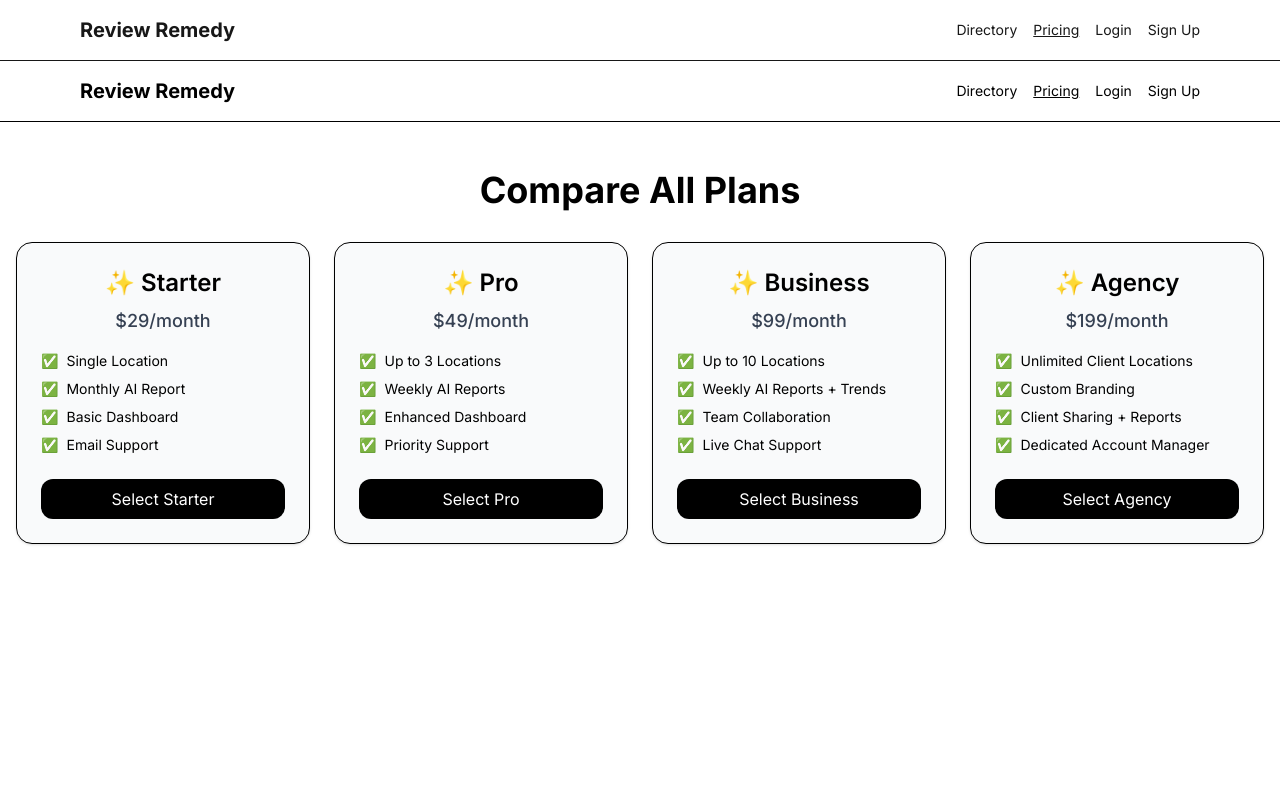
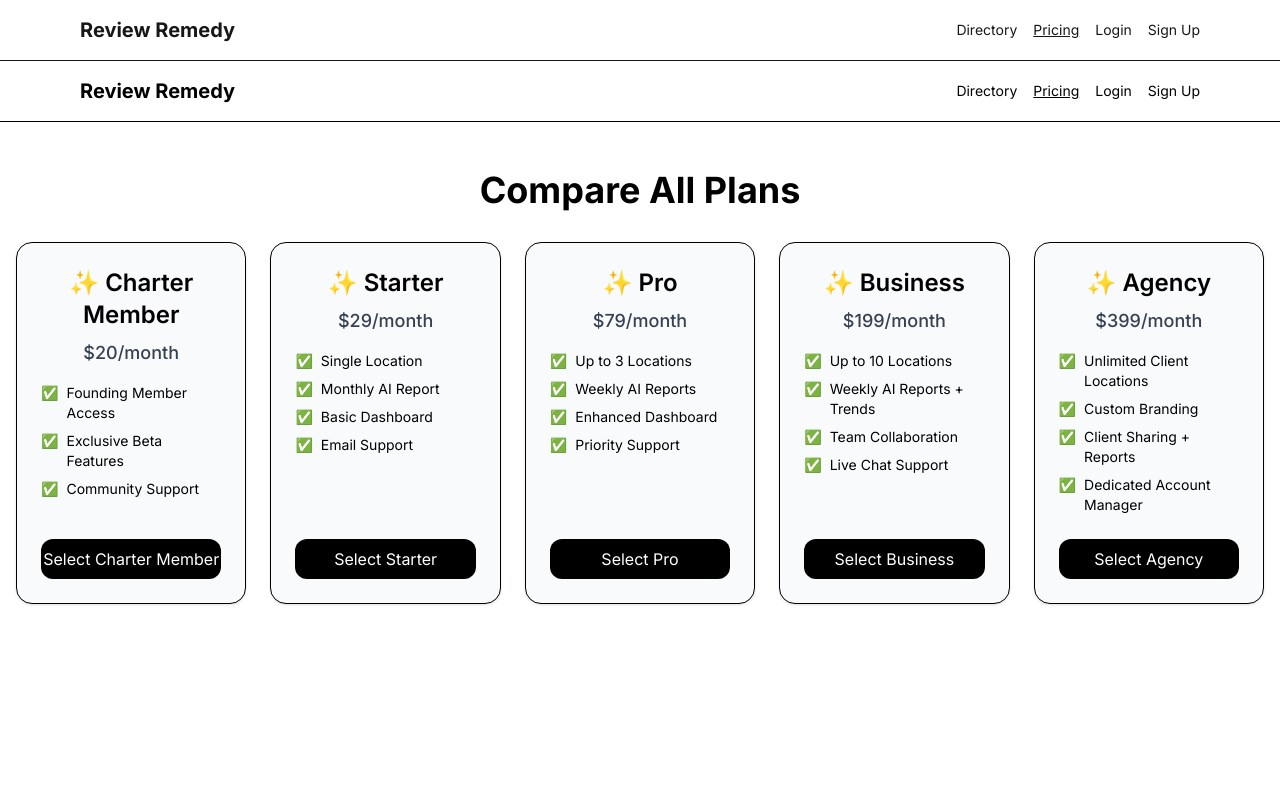
Before and after one commit to Jmymern/review-remedy, a Next.js app: page /plans in a window 1280 px wide. Shown: the top 800 px of the page. Built offline with nearby package versions, Linux system fonts and the light colour scheme; no server answers.

Commit message:
fix: update pricing links and accurate plan prices

```diff
--- a/app/plans/page.tsx
+++ b/app/plans/page.tsx
@@ -1,14 +1,25 @@
 // File: app/plans/page.tsx
 'use client';
 
-import { useState } from 'react';
 import Header from '../components/Header';
 
 const plans = [
   {
+    title: 'Charter Member',
+    price: '$20/month',
+    id: 'charter-member',
+    url: 'https://buy.stripe.com/bJe14o3kuciJ58zdHJbwk00',
+    features: [
+      'Founding Member Access',
+      'Exclusive Beta Features',
+      'Community Support'
+    ],
+  },
+  {
     title: 'Starter',
     price: '$29/month',
     id: 'starter',
+    url: 'https://buy.stripe.com/6oUeVedZ8gyZ9oP5bdbwk01',
     features: [
       'Single Location',
       'Monthly AI Report',
@@ -18,8 +29,9 @@ const plans = [
   },
   {
     title: 'Pro',
-    price: '$49/month',
+    price: '$79/month',
     id: 'pro',
+    url: 'https://buy.stripe.com/9B64gA8EOdmNdF5dHJbwk02',
     features: [
       'Up to 3 Locations',
       'Weekly AI Reports',
@@ -29,8 +41,9 @@ const plans = [
   },
   {
     title: 'Business',
-    price: '$99/month',
+    price: '$199/month',
     id: 'business',
+    url: 'https://buy.stripe.com/28E9AU4oybeF44vavxbwk03',
     features: [
       'Up to 10 Locations',
       'Weekly AI Reports + Trends',
@@ -40,8 +53,9 @@ const plans = [
   },
   {
     title: 'Agency',
-    price: '$199/month',
+    price: '$399/month',
     id: 'agency',
+    url: 'https://buy.stripe.com/8x23cwaMWaaB7gHavxbwk04',
     features: [
       'Unlimited Client Locations',
       'Custom Branding',
@@ -52,38 +66,13 @@ const plans = [
 ];
 
 export default function PlansOverviewPage() {
-  const [loadingPlan, setLoadingPlan] = useState<string | null>(null);
-
-  async function startCheckout(planId: string) {
-    setLoadingPlan(planId);
-    try {
-      const res = await fetch('/api/create-checkout-session', {
-        method: 'POST',
-        headers: { 'Content-Type': 'application/json' },
-        body: JSON.stringify({ planId }),
-      });
-
-      const data = await res.json();
-      if (data?.url) {
-        window.location.href = data.url;
-      } else {
-        alert('Checkout failed.');
-      }
-    } catch (err) {
-      console.error('Checkout error:', err);
-      alert('Something went wrong. Try again.');
-    } finally {
-      setLoadingPlan(null);
-    }
-  }
-
   return (
     <main className="min-h-screen bg-white text-black">
       <Header />
 
       <section className="px-4 py-12">
         <h1 className="text-3xl sm:text-4xl font-bold text-center mb-8">Compare All Plans</h1>
-        <div className="grid grid-cols-1 sm:grid-cols-2 lg:grid-cols-4 gap-6">
+        <div className="grid grid-cols-1 sm:grid-cols-2 lg:grid-cols-3 xl:grid-cols-5 gap-6">
           {plans.map((plan) => (
             <div
               key={plan.id}
@@ -98,13 +87,14 @@ export default function PlansOverviewPage() {
                   ))}
                 </ul>
               </div>
-              <button
-                onClick={() => startCheckout(plan.id)}
+              <a
+                href={plan.url}
+                target="_blank"
+                rel="noopener noreferrer"
                 className="mt-6 inline-block w-full bg-black text-white text-center py-2 rounded-xl hover:bg-gray-800"
-                disabled={loadingPlan === plan.id}
               >
-                {loadingPlan === plan.id ? 'Processing…' : `Select ${plan.title}`}
-              </button>
+                Select {plan.title}
+              </a>
             </div>
           ))}
         </div>
```
